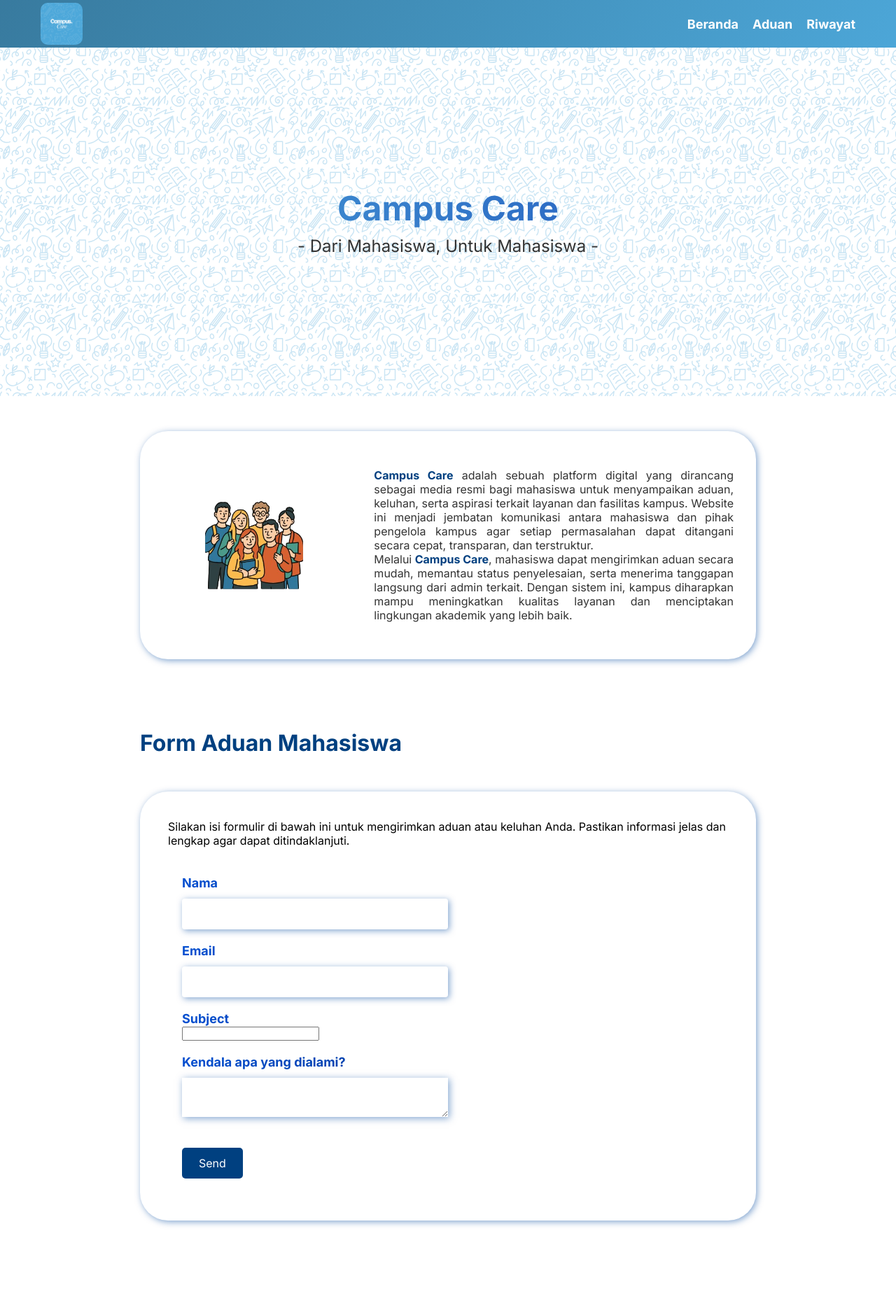
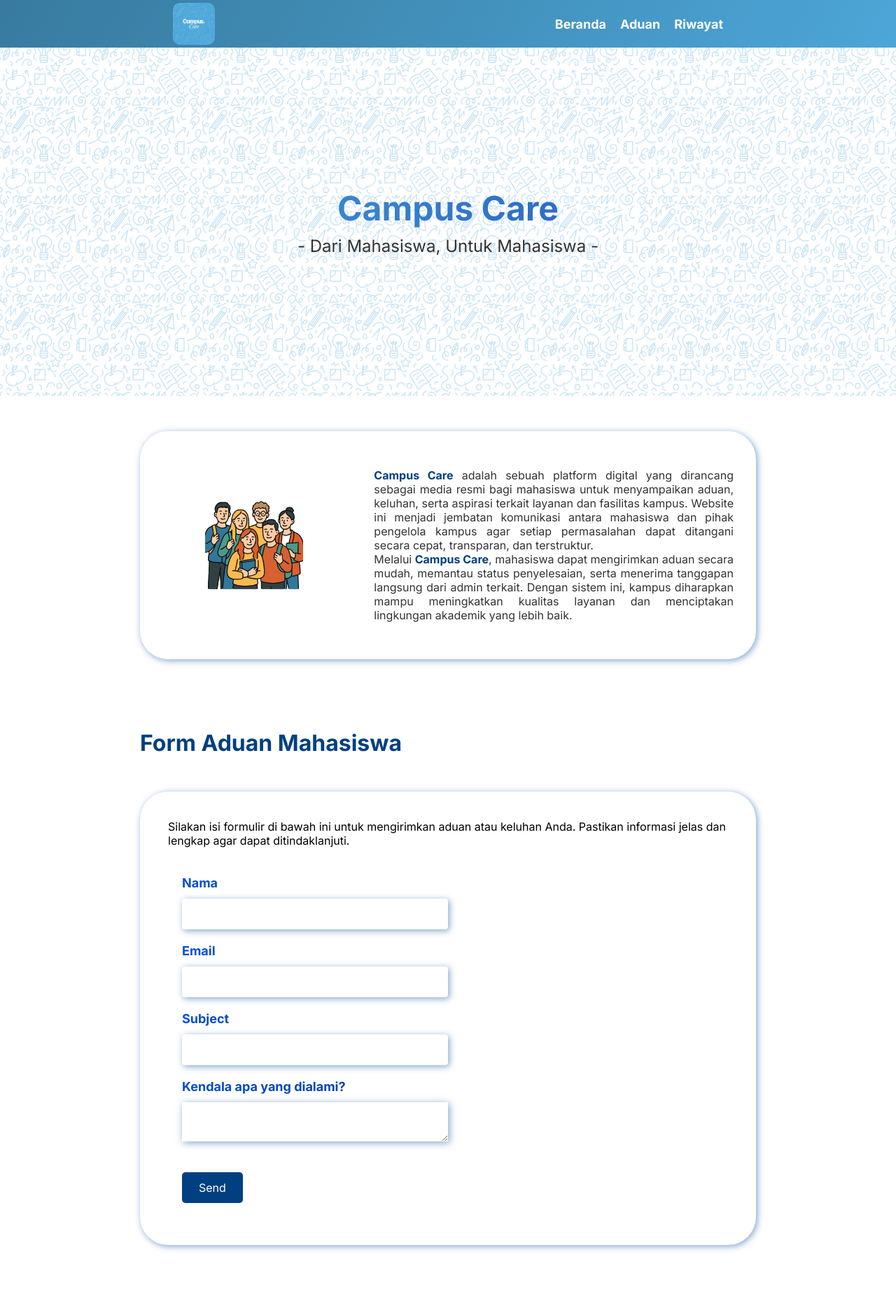
Before and after one commit to NadzifHasan2005/Aduan_Mahasiswa, a PHP site: page /index.html in a window 1280 px wide. Shown: the top 1859 px of the page at 70% size. Run offline with PHP 8.4, Linux system fonts and the light colour scheme; some libraries are stand-ins or nearby versions; some web fonts are replaced.

Commit message:
Simpan perubahan lokal sebelum pull

```diff
--- a/index.css
+++ b/index.css
@@ -14,13 +14,17 @@
     font-family: var(--font-family);
 }
 
+body{
+    max-width: 100%;
+    overflow-x: hidden;
+}
 
 nav{
     display: flex;
     justify-content: space-around;
     align-items: center;
     padding: 4px;
-    gap: 20cm;
+    gap: 0cm;
     font-family: var(--font-family);
     background: linear-gradient(300deg,#4da8da,#3b81a7,#295974);
     background-size: 180% 180%;
@@ -246,7 +250,7 @@ nav ul li a:hover{
 .form-aduan-content #name,
 .form-aduan-content #nim,
 .form-aduan-content #email,
-.form-aduan-content #kategori{
+.form-aduan-content #subject{
     margin-top: 12px;
     padding: 12px;
     width: 50%;
```
